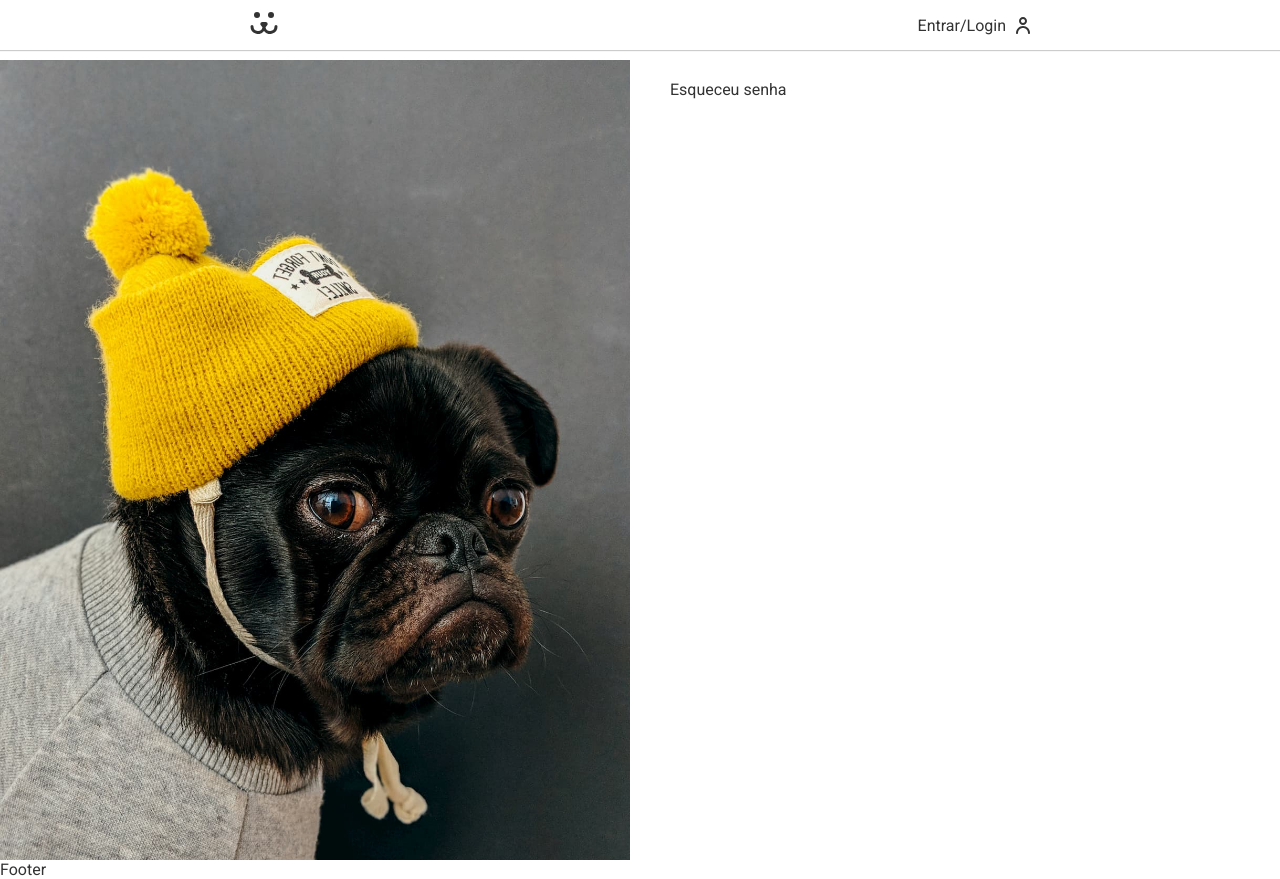
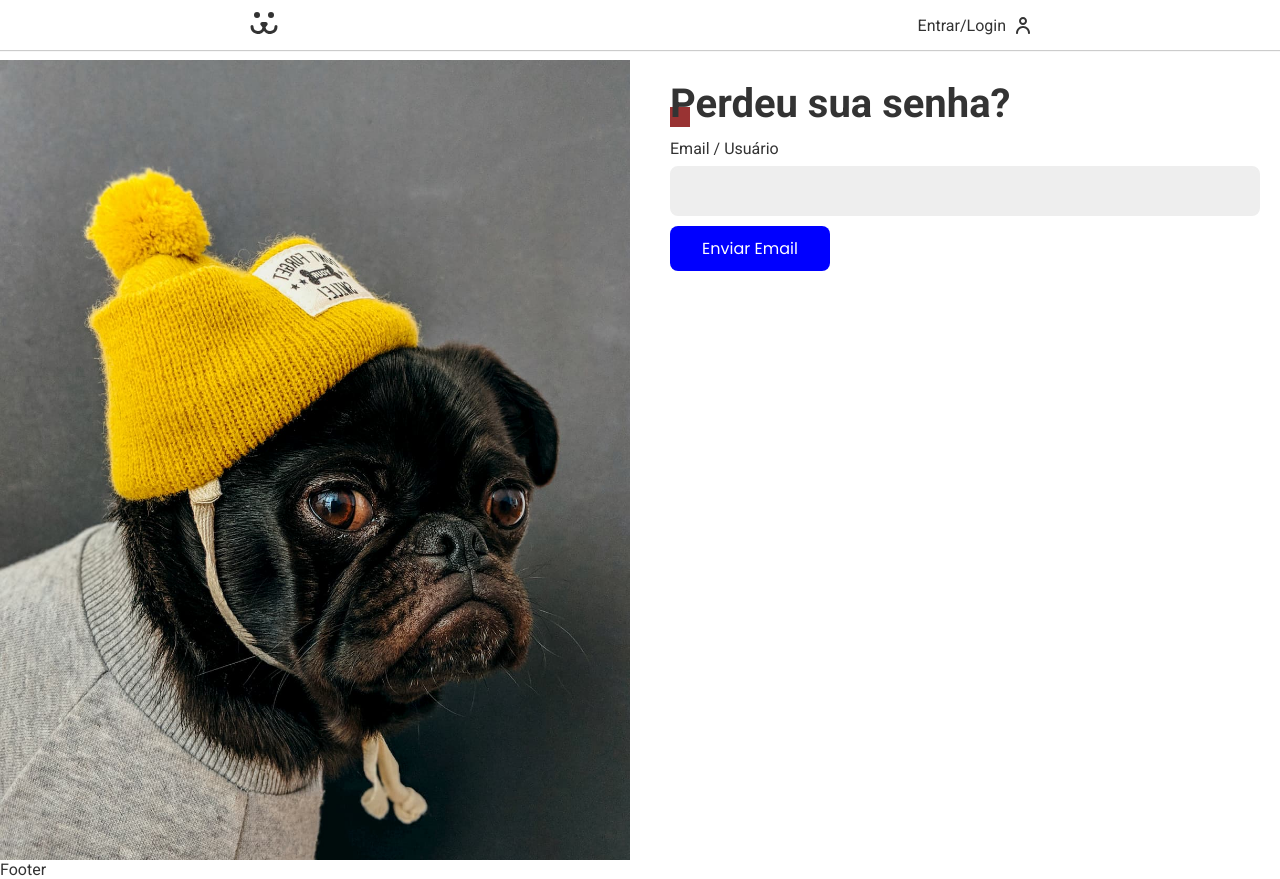
Before and after one commit to laecio22/projeto-dogs, a React (Vite) app in the folder projetoDogs/: page /login/esqueceu-senha in a window 1280 px wide. Built offline with nearby package versions, Linux system fonts and the light colour scheme.

Commit message:
feat:implementação  página de  perdeu  senha

```diff
--- a/projetoDogs/src/api/URL.js
+++ b/projetoDogs/src/api/URL.js
@@ -117,3 +117,17 @@ export const GET_PHOTO = (id) => {
     url: `${BASE_URL}/api/photo/${id}`,
   };
 };
+
+export const PASSWORD_LOST = (body) => {
+  return {
+    url: `${BASE_URL}/api/password/lost`,
+    options: {
+      method: "POST",
+      headers: {
+        "Content-Type": "application/json",
+      },
+
+      body: JSON.stringify(body),
+    },
+  };
+};
--- a/projetoDogs/src/components/Login/LoginForgetPassword/LoginForgetPassword.tsx
+++ b/projetoDogs/src/components/Login/LoginForgetPassword/LoginForgetPassword.tsx
@@ -1,8 +1,36 @@
+import useForm from "../../../hooks/useForm"
+import useRequest from "../../../hooks/useRequest";
+import Button from "../../Forms/Button/Button";
+import Input from "../../Forms/Input/Input"
+import { TitleForm } from "../LoginForm/style";
+import {PASSWORD_LOST}  from '../../../api/URL';
+import Error from "../../../helper/Error";
 
 
 const LoginForgetPassword = () => {
+   const login = useForm();
+  const{data, error, loading, request} = useRequest()
+  const   handleSubmit = async(event:React.FormEvent<HTMLElement>) => {
+    event.preventDefault()
+    if(login.validate()){
+      const {url,options} = PASSWORD_LOST({login:login.value, url:window.location.href.replace('esqueceu-senha', "resetar-senha" ) })
+     const {json} = await request(url, options)
+     console.log(json)
+
+    }
+  }
   return (
-    <div>Esqueceu senha</div>
+    <section>
+      <TitleForm>Perdeu sua  senha?</TitleForm>
+      {data ? (<p style={{color:'#4c1'}}>Email  enviado</p>):(
+        <form onSubmit={handleSubmit}>
+        <Input label="Email / Usuário" name="login" {...login} type="text" />
+        {loading ? (    <Button disabled>Enviando ....</Button>): (    <Button>Enviar Email</Button>)}
+        <Error error={error}/>
+      </form>
+      ) }
+
+    </section>
   )
 }
 
```
